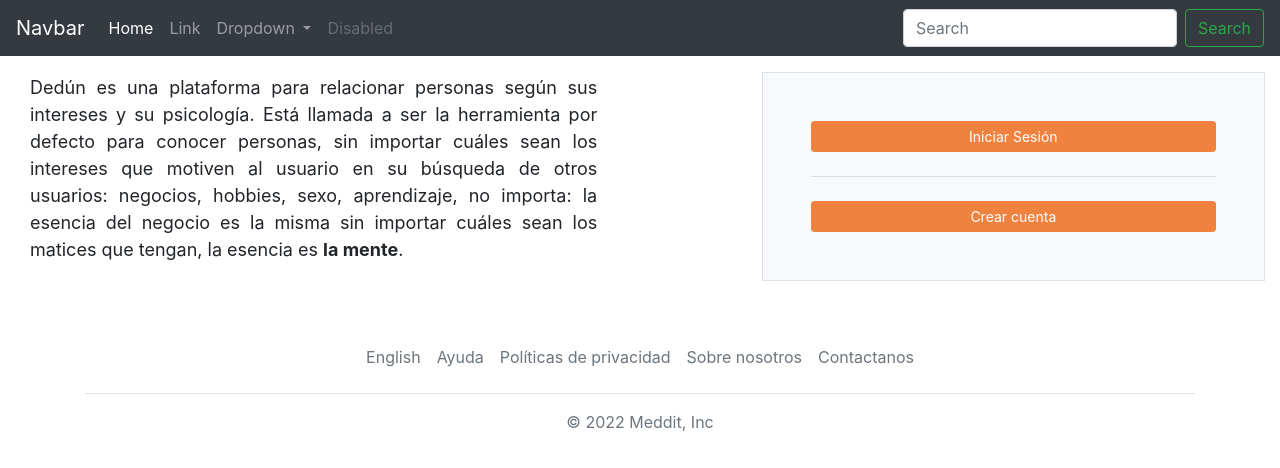
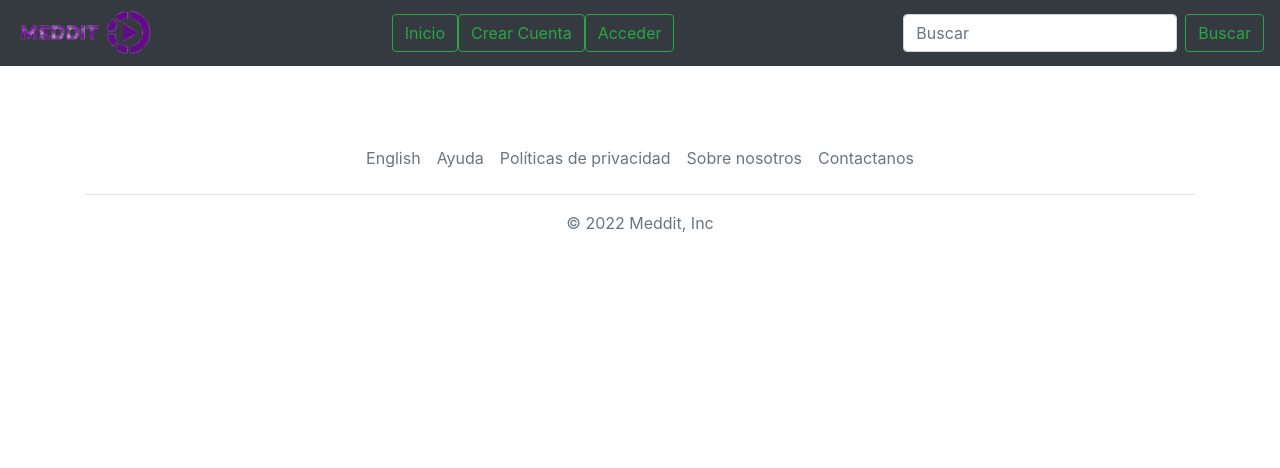
Before and after one commit to AlejandroUN/Meddit, a Vue app in the folder meddit_wa/: page / in a window 1280 px wide. Shown: the top 468 px of the page. Built offline with nearby package versions, Linux system fonts and the light colour scheme; the HTML template or start-up script is replaced by a standard one.

Commit message:
Navbar final implementada

```diff
--- a/meddit_wa/src/components/NavBar.vue
+++ b/meddit_wa/src/components/NavBar.vue
@@ -1,63 +1,46 @@
 <template>
   <nav class="navbar navbar-expand-lg navbar-dark bg-dark">
-    <a class="navbar-brand" href="#">Navbar</a>
-    <button
-      class="navbar-toggler"
-      type="button"
-      data-toggle="collapse"
-      data-target="#navbarSupportedContent"
-      aria-controls="navbarSupportedContent"
-      aria-expanded="false"
-      aria-label="Toggle navigation"
-    >
-      <span class="navbar-toggler-icon"></span>
-    </button>
-
-    <div class="collapse navbar-collapse" id="navbarSupportedContent">
-      <ul class="navbar-nav mr-auto">
-        <li class="nav-item active">
-          <a class="nav-link" href="#"
-            >Home <span class="sr-only">(current)</span></a
-          >
+    <img src="../assets/logo.png" height="50" />
+    <div class="collapse navbar-collapse justify-content-center" id="navbarSupportedContent">
+      <ul class="navbar-nav">
+        <li class="nav-item">
+          <router-link to="/">
+            <button class="btn btn-outline-success my-2 my-sm-0" type="submit">
+              Inicio
+            </button>
+          </router-link>
         </li>
         <li class="nav-item">
-          <a class="nav-link" href="#">Link</a>
-        </li>
-        <li class="nav-item dropdown">
-          <a
-            class="nav-link dropdown-toggle"
-            href="#"
-            id="navbarDropdown"
-            role="button"
-            data-toggle="dropdown"
-            aria-haspopup="true"
-            aria-expanded="false"
-          >
-            Dropdown
-          </a>
-          <div class="dropdown-menu" aria-labelledby="navbarDropdown">
-            <a class="dropdown-item" href="#">Action</a>
-            <a class="dropdown-item" href="#">Another action</a>
-            <div class="dropdown-divider"></div>
-            <a class="dropdown-item" href="#">Something else here</a>
-          </div>
+          <router-link to="/crearCuenta">
+            <button class="btn btn-outline-success my-2 my-sm-0" type="submit">
+              Crear Cuenta
+            </button>
+          </router-link>
         </li>
         <li class="nav-item">
-          <a class="nav-link disabled" href="#">Disabled</a>
+          <router-link to="/IniciarSesion">
+            <button class="btn btn-outline-success my-2 my-sm-0" type="submit">
+              Acceder
+            </button>
+          </router-link>
         </li>
       </ul>
-      <form class="form-inline my-2 my-lg-0">
+    </div>
+
+    <form class="form-inline my-2 my-lg-0 ml-auto">
         <input
           class="form-control mr-sm-2"
           type="search"
-          placeholder="Search"
-          aria-label="Search"
+          placeholder="Buscar"
+          aria-label="Buscar"
         />
-        <button class="btn btn-outline-success my-2 my-sm-0" type="submit">
-          Search
+        <button
+          class="btn btn-outline-success my-2 my-sm-0 float-lg-right"
+          type="submit"
+        >
+          Buscar
         </button>
       </form>
-    </div>
   </nav>
 </template>
 
--- a/meddit_wa/src/views/TheHome.vue
+++ b/meddit_wa/src/views/TheHome.vue
@@ -1,37 +1,6 @@
 <template>
   <div class="container col-xl-12 col-xxl-8 py-3">
-    <div class="row align-items-center g-lg-5">
-      <div class="col-lg-7 text-center text-lg-start">
-        <div class="col-lg-10 fs-4 font">
-          <p class="f_tamano">
-            Dedún es una plataforma para relacionar personas según sus intereses
-            y su psicología. Está llamada a ser la herramienta por defecto para
-            conocer personas, sin importar cuáles sean los intereses que motiven
-            al usuario en su búsqueda de otros usuarios: negocios, hobbies,
-            sexo, aprendizaje, no importa: la esencia del negocio es la misma
-            sin importar cuáles sean los matices que tengan, la esencia es
-            <b>la mente</b>.
-          </p>
-        </div>
-      </div>
-      <div class="col-md-10 mx-auto col-lg-5 font">
-        <form class="p-4 p-md-5 border rounded-3 bg-light">
-          <router-link to="/IniciarSesion">
-            <button class="w-100 btn btn-sm btn-primary color" type="submit">
-              Iniciar Sesión
-            </button>
-          </router-link>
-          <router-view />
 
-          <hr class="my-4" />
-          <router-link to="/crearCuenta">
-            <button class="w-100 btn btn-sm btn-primary color" type="submit">
-              Crear cuenta
-            </button>
-          </router-link>
-        </form>
-      </div>
-    </div>
   </div>
 </template>
 
```
Also changed, not shown: meddit_wa/src/assets/logo.png, 1 other file (tests, documents, lock files or other folders).
